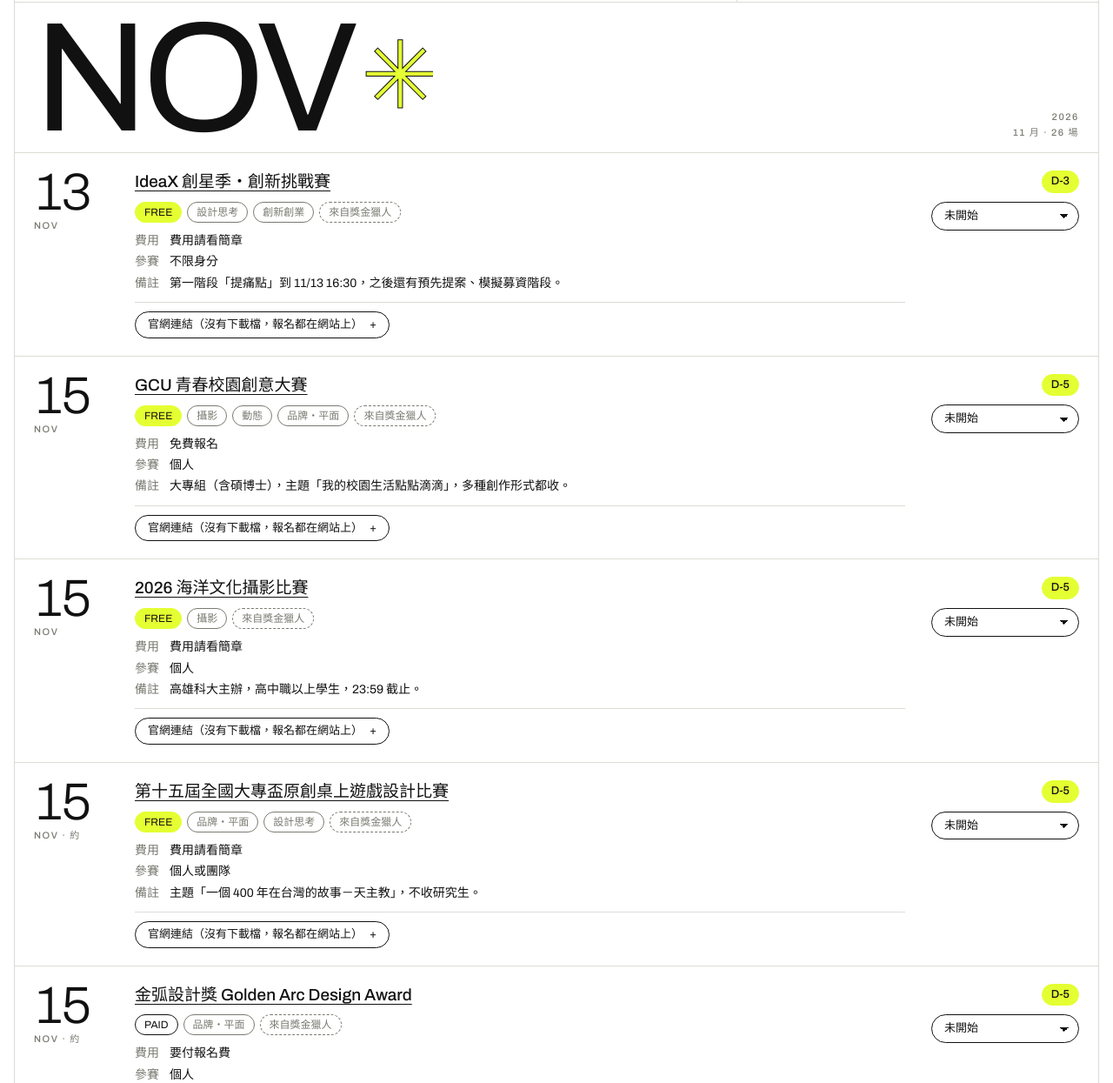
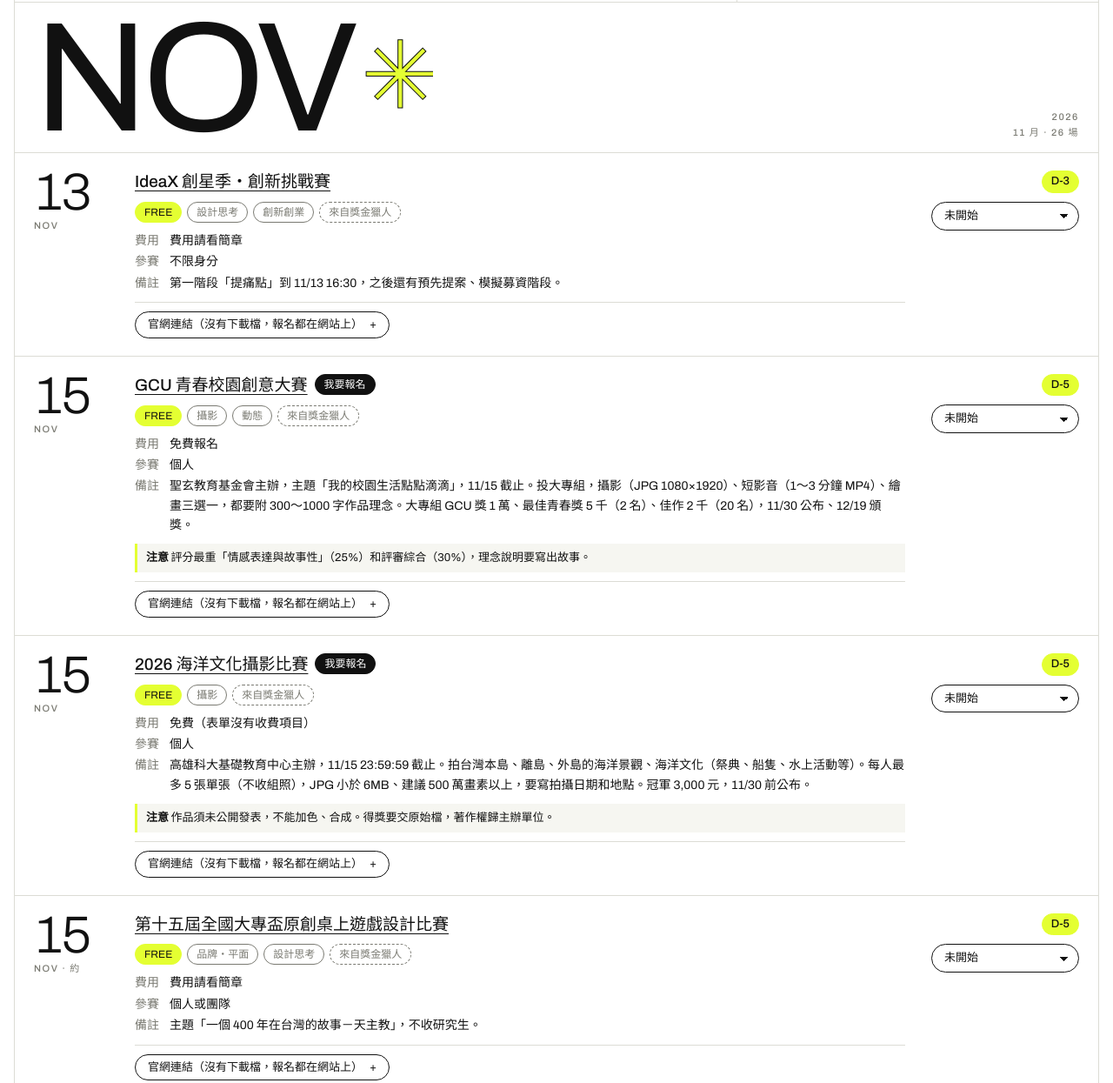
Before and after one commit to hankko60405-ship-it/hanko-competitions, a plain HTML site: page index.html in a window 1280 px wide. Shown: the part 698-1943 px from the top of the page at 87% size. Drawn offline with Linux system fonts and the light colour scheme.

Commit message:
新增「我要報名」標記：海洋文化攝影比賽、GCU 校園創意大賽
Co-Authored-By: Claude Opus 5.5 <noreply@anthropic.com>

```diff
--- a/data/competitions.json
+++ b/data/competitions.json
@@ -28,20 +28,25 @@
    "name": "GCU 青春校園創意大賽",
    "cats": [
     "photo",
-    "motion",
-    "brand"
+    "motion"
    ],
    "fee": "free",
    "feeNote": "免費報名",
    "teamText": "個人",
-   "note": "大專組（含碩博士），主題「我的校園生活點點滴滴」，多種創作形式都收。",
+   "note": "聖玄教育基金會主辦，主題「我的校園生活點點滴滴」，11/15 截止。投大專組，攝影（JPG 1080×1920）、短影音（1～3 分鐘 MP4）、繪畫三選一，都要附 300～1000 字作品理念。大專組 GCU 獎 1 萬、最佳青春獎 5 千（2 名）、佳作 2 千（20 名），11/30 公布、12/19 頒獎。",
    "src": "獎金獵人",
    "links": [
     [
-     "獎金獵人頁面（簡章）",
+     "報名表單（Google 表單）",
+     "https://docs.google.com/forms/d/e/1FAIpQLScssJX3cJQN2puPcdWu-J053aVvIHBfFMUl5Bbqp3utTkoLiQ/viewform"
+    ],
+    [
+     "獎金獵人頁面",
      "https://bhuntr.com/tw/competitions/ut2mbl8s2gr0qntzs6"
     ]
-   ]
+   ],
+   "going": true,
+   "warn": "評分最重「情感表達與故事性」（25%）和評審綜合（30%），理念說明要寫出故事。"
   },
   {
    "id": "bh-t228yd54fbgmmyn0u3",
@@ -51,16 +56,26 @@
     "photo"
    ],
    "fee": "free",
-   "feeNote": "費用請看簡章",
+   "feeNote": "免費（表單沒有收費項目）",
    "teamText": "個人",
-   "note": "高雄科大主辦，高中職以上學生，23:59 截止。",
+   "note": "高雄科大基礎教育中心主辦，11/15 23:59:59 截止。拍台灣本島、離島、外島的海洋景觀、海洋文化（祭典、船隻、水上活動等）。每人最多 5 張單張（不收組照），JPG 小於 6MB、建議 500 萬畫素以上，要寫拍攝日期和地點。冠軍 3,000 元，11/30 前公布。",
    "src": "獎金獵人",
    "links": [
     [
-     "獎金獵人頁面（簡章）",
+     "報名表單（Google 表單）",
+     "https://docs.google.com/forms/d/e/1FAIpQLScvleJ3m8US_CPGGMpQRomK5J80FKnyIAPQZKTybB1281Y3Yw/viewform"
+    ],
+    [
+     "得獎公布頁（高科大基礎教育中心）",
+     "https://cgs.nkust.edu.tw/index.php?Lang=zh-tw"
+    ],
+    [
+     "獎金獵人頁面",
      "https://bhuntr.com/tw/competitions/t228yd54fbgmmyn0u3"
     ]
-   ]
+   ],
+   "going": true,
+   "warn": "作品須未公開發表，不能加色、合成。得獎要交原始檔，著作權歸主辦單位。"
   },
   {
    "id": "bh-xxioim431kwggwopl9",
@@ -1378,6 +1393,10 @@
  ],
  "todos": [
   {
+   "id": "go-1115",
+   "text": "11/15 前送出：海洋文化攝影比賽（最多 5 張）、GCU 校園創意大賽（作品＋300 字理念）"
+  },
+  {
    "id": "team",
    "text": "組隊：三創（11/20）和 AI 競賽（12/1）要隊友＋指導老師"
   },
--- a/index.html
+++ b/index.html
@@ -40,6 +40,7 @@ a{color:inherit;text-decoration:underline;text-underline-offset:3px;text-decorat
 
 .pill{display:inline-flex;align-items:center;gap:6px;border:1px solid currentColor;border-radius:999px;padding:2px 10px;font-size:12px;line-height:1.5;white-space:nowrap}
 .pill.fill{background:var(--lime);color:var(--on-lime);border-color:var(--lime)}
+.pill.going{background:var(--ink);color:var(--tile);border-color:var(--ink)}
 
 /* Hero */
 .hero{background:var(--hero);color:var(--hero-ink);display:grid;gap:28px;padding:18px 22px 20px}
@@ -264,7 +265,7 @@ let TODOS=[];
 let state={status:{},todos:{}};
 const openDocs=new Set();
 let filter="all",fee="all",src="all";
-const SRCS={all:"全部",mine:"我的精選",bh:"獎金獵人新增"};
+const SRCS={all:"全部",going:"我要報名",mine:"我的精選",bh:"獎金獵人新增"};
 let save=()=>{};
 
 function taipeiToday(){
@@ -302,7 +303,7 @@ function renderFilters(){
 
 function renderTimeline(){
   const main=document.getElementById("timeline");main.textContent="";
-  const list=ENTRIES.filter(e=>(filter==="all"||(filter==="team"?!!e.team:e.cats.includes(filter)))&&(fee==="all"||e.fee===fee)&&(src==="all"||(src==="bh")===!!e.src));
+  const list=ENTRIES.filter(e=>(filter==="all"||(filter==="team"?!!e.team:e.cats.includes(filter)))&&(fee==="all"||e.fee===fee)&&(src==="all"||(src==="going"?!!e.going:(src==="bh")===!!e.src)));
   document.getElementById("count-label").textContent=list.length+" entries";
   if(!list.length){main.append(el("div",{class:"tile empty",text:"這個組合目前沒有比賽，換個篩選看看。"}));return}
   const groups=new Map();
@@ -322,6 +323,7 @@ function renderTimeline(){
         el("span",{class:"caps",text:MONTHS[Number(mm)-1]+(e.tentative?" · 約":"")})));
       const title=el("h3",{},el("span",{class:"t",text:e.name}));
       if(e.top)title.append(el("span",{class:"pill fill",text:"第一優先"}));
+      if(e.going)title.append(el("span",{class:"pill going",text:"我要報名"}));
       const tags=el("div",{class:"tags"});
       tags.append(el("span",{class:"pill"+(e.fee==="free"?" fill":""),text:e.fee==="free"?"FREE":"PAID"}));
       for(const c of e.cats)tags.append(el("span",{class:"pill",style:"color:var(--muted)",text:CATS[c]}));
```
Also changed, not shown: 3 other files.
